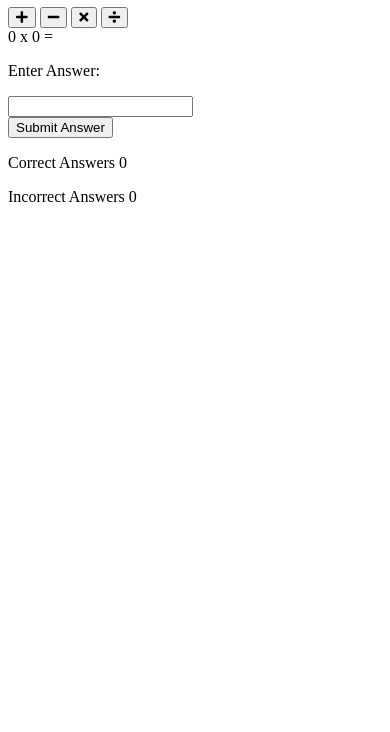
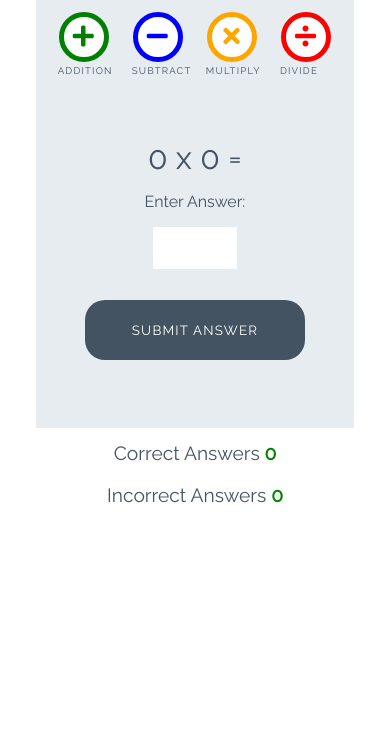
Before and after one commit to robvclarke/javascript-revision, a plain HTML site: page index.html in a window 390 px wide. Shown: the part 112-844 px from the top of the page. Drawn offline with Linux system fonts and the light colour scheme.

Commit message:
add styles for game

```diff
--- a/assets/css/style.css
+++ b/assets/css/style.css
@@ -0,0 +1,252 @@
+/* --------- Global style */
+
+body {
+    background-color: white;
+    font-family: "Raleway", sans-serif;
+    color: #445361;
+    text-align: center;
+}
+
+/* --------- Heading */
+
+.heading {
+    text-align: center;
+    font-size: 2.5rem;
+}
+
+.logo {
+    height: 40px;
+    padding-right: 5px;
+}
+
+/* --------- Game layout */
+
+.game-area {
+    background-color: #E6ECF0;
+    box-sizing: border-box;
+    width: 85%;
+    height: 65vh;
+    max-height: 450px;
+    max-width: 830px;
+    margin-left: auto;
+    margin-right: auto;
+    padding: 1%;
+}
+
+.question-area {
+    width: 50%;
+    font-size: 2rem;
+    margin: auto;
+    padding: 50px 0;
+}
+
+.question-area span {
+    padding: 0 15px;
+}
+
+.score-area {
+    margin: 5px auto;
+    width: 60%;
+    font-size: 1.2rem;
+}
+
+.controls-area {
+    width: 85%;
+    margin: 30px auto;
+}
+
+#score {
+    color: green;
+    font-weight: bold;
+}
+
+#incorrect {
+    color: red;
+    font-weight: bold;
+}
+
+.answer-message {
+    display: none;
+    font-size: 1rem;
+}
+
+#answer-box {
+    border: none;
+    color: #445361;
+    display: inline-block;
+    height: 40px;
+    width: 80px;
+    font-size: 1.2rem;
+}
+
+.scores {
+    display: inline-block;
+    padding: 25px;
+}
+
+/* --------- Buttons */
+
+.btn {
+    width: 220px;
+    height: 60px;
+    font-family: "Raleway", sans-serif;
+    text-transform: uppercase;
+    letter-spacing: 1.2px;
+    color: white;
+}
+
+.btn:focus {
+    outline: none;
+}
+
+.btn--big {
+    padding-top: 10px;
+    border-radius: 50%;
+    background-color: white;
+    border: 10px solid;
+    width: 100px;
+    height: 100px;
+    font-size: 3.2rem;
+    margin: 0 30px;
+    transition: all 0.5s;
+}
+
+.btn--big::after{
+    content: attr(data-type);
+    font-size: 1rem;
+    color: #445361;
+    position: relative;
+    left: -0.5;
+}
+
+.btn--blue {
+    border-color: blue;
+    color: blue;
+}
+
+.btn--blue:active,
+.btn--blue:hover {
+    background-color: darkblue;
+    color: white;
+}
+
+.btn--orange {
+    border-color: orange;
+    color: orange;
+}
+
+.btn--orange:active,
+.btn--orange:hover {
+    background-color: darkorange;
+    color: white;
+}
+
+.btn--red {
+    border-color: red;
+    color: red;
+}
+
+.btn--red:active,
+.btn--red:hover {
+    background-color: darkred;
+    color: white;
+}
+
+.btn--green {
+    border-color: green;
+    color: green;
+}
+
+.btn--green:active,
+.btn--green:hover {
+    background-color: darkgreen;
+    color: white;
+}
+
+.btn--gray {
+    margin-top: 25px;
+    background-color: #445361;
+    border: 1px transparent;
+    border-radius: 20px;
+}
+
+.btn--gray:active,
+.btn--gray:hover {
+    background-color: #0d1013;
+}
+
+/* --------- Media queries */
+
+@media (max-width: 414px) {
+    .controls-area {
+        width: 100%;
+    }
+
+    .btn--big {
+        margin: 0 10px;
+        padding: 5px;
+        border: 5px solid;
+        width: 50px;
+        height: 50px;
+        font-size: 1.5rem;
+    }
+
+    .btn--big::after {
+        font-size: 0.6rem;
+        left: -0.7rem;
+    }
+
+    .question-area {
+        padding: 10% 0;
+        width: 100%;
+    }
+
+    .question-area span {
+        padding: 0;
+    }
+
+    .answer-message {
+        display: block;
+    }
+
+    #answer-box {
+        display: block;
+        margin: 0 auto;
+    }
+    .btn--gray {
+        margin-top: 0;
+    }
+
+    .score-area {
+        width: 100%;
+    }
+
+    .scores {
+        margin: 0.5em auto;
+        display: block;
+        padding: 5px;
+    }
+
+    .heading {
+        font-size: 2rem;
+    }
+}
+
+@media (max-width: 320px) {
+    .game-area {
+        height: 70vh;
+    }
+
+    .controls-area {
+        width: 75%;
+        margin: 10px auto;
+    }
+
+    .btn--big {
+        margin: 10px 10px;
+    }
+    .question-area {
+        padding: 10px 0;
+    }
+
+}
--- a/index.html
+++ b/index.html
@@ -20,16 +20,16 @@
 
     <div class="game-area">
         <div class="controls-area">
-            <button class="btn btn--big btn--green">
+            <button data-type="addition" class="btn btn--big btn--green">
                 <i class="fas fa-plus"></i>
             </button>
-            <button class="btn btn--big btn--blue">
+            <button data-type="subtract" class="btn btn--big btn--blue">
                 <i class="fas fa-minus"></i>
             </button>
-            <button class="btn btn--big btn--orange">
+            <button data-type="multiply" class="btn btn--big btn--orange">
                 <i class="fas fa-times"></i>
             </button>
-            <button class="btn btn--big btn--red">
+            <button data-type="divide" class="btn btn--big btn--red">
                 <i class="fas fa-divide"></i>
             </button>
         </div>
@@ -41,8 +41,7 @@
             <p class="answer-message">Enter Answer:</p>
             <input id="answer-box" type="number">
         </div>
-        <button class="btn btn--gray"> Submit Answer</button>
-
+        <button data-type="submit" class="btn btn--gray"> Submit Answer</button>
     </div>
 
     <div class="score-area">
```
